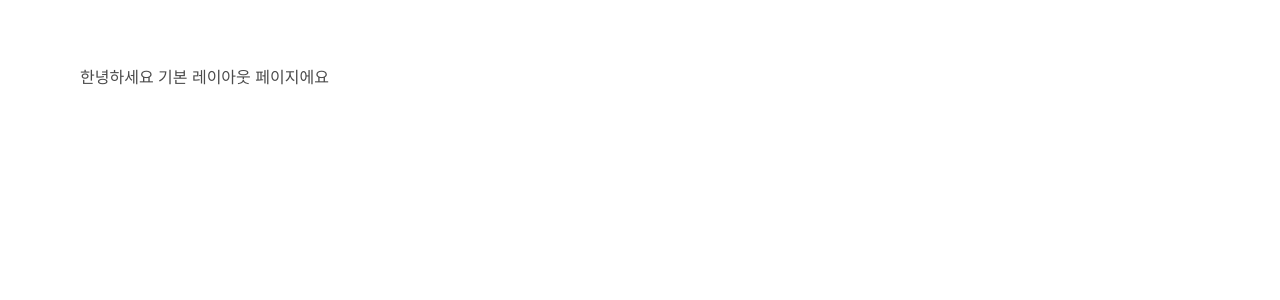
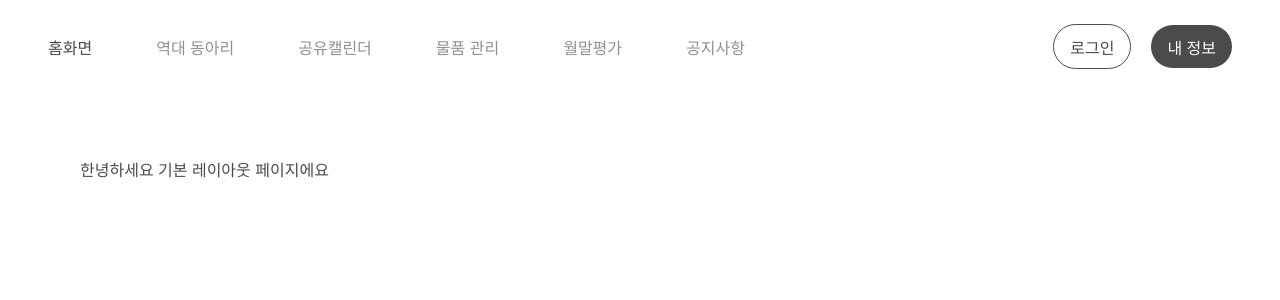
Before and after one commit to arabssm/muldum-v2, a Next.js app in the folder muldum/: page / in a window 1280 px wide. Shown: the top 300 px of the page. Built offline with nearby package versions, Linux system fonts and the light colour scheme; a web font is replaced by a local one.

Commit message:
docs(#3) :: 레이아웃 추가

```diff
--- a/muldum/src/app/layout.tsx
+++ b/muldum/src/app/layout.tsx
@@ -2,6 +2,7 @@
 
 import GlobalStyle from "@/styles/GlobalStyle";
 import styled from "@emotion/styled";
+import TopAppBar from "@/components/topAppBar";
 
 export default function RootLayout({
   children,
@@ -10,8 +11,9 @@ export default function RootLayout({
 }>) {
   return (
     <html lang="en">
-      <GlobalStyle />
       <body>
+        <GlobalStyle />
+        <TopAppBar />
         <Container>
           {children}
         </Container>
--- a/muldum/src/styles/GlobalStyle.tsx
+++ b/muldum/src/styles/GlobalStyle.tsx
@@ -1,8 +1,8 @@
 import { Global, css } from "@emotion/react";
 
 const GlobalStyle = () => (
-    <Global
-        styles={css`
+  <Global
+    styles={css`
       *, *::before, *::after {
         margin: 0;
         padding: 0;
@@ -21,6 +21,13 @@ const GlobalStyle = () => (
       * {
         font-family: "Pretendard", sans-serif;
         color: #4B4B4B;
+        // 임시 스크롤 방지
+        overflow: hidden;
+      }
+
+      a {
+      text-decoration: none;
+      color: inherit;
       }
 
       #nprogress .bar {
@@ -33,7 +40,7 @@ const GlobalStyle = () => (
       }
 
     `}
-    />
+  />
 );
 
 export default GlobalStyle;
```
